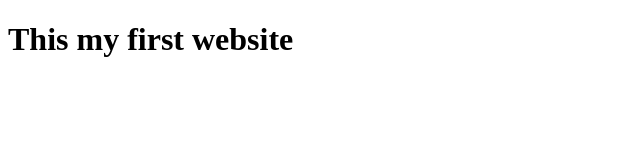
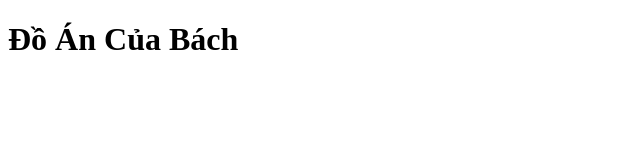
Before and after one commit to bachvuu/CAPSTONE, a plain HTML site: page index.html in a window 1280 px wide. Shown: the whole page, without its empty margins (0-640 px from the left). Drawn offline with Linux system fonts and the light colour scheme.

Commit message:
change title

```diff
--- a/index.html
+++ b/index.html
@@ -7,6 +7,6 @@
     <title>Home</title>
   </head>
   <body>
-    <h1>This my first website</h1>
+    <h1>Đồ Án Của Bách</h1>
   </body>
 </html>
```
